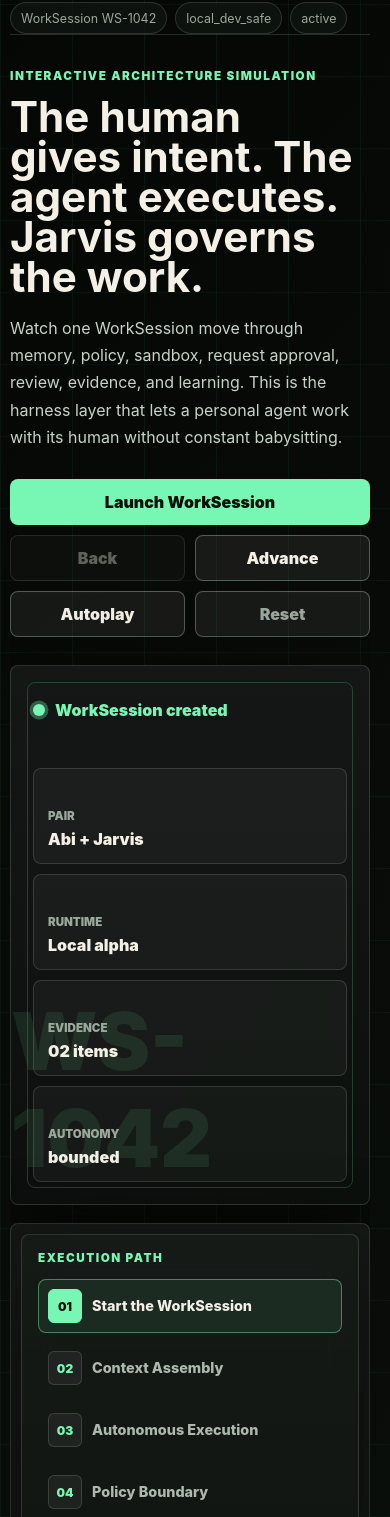
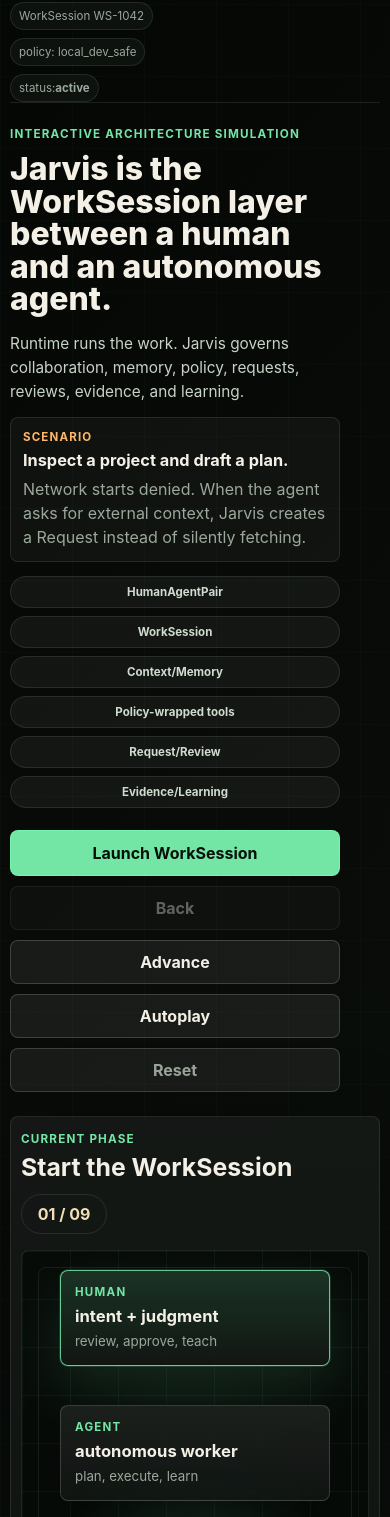
Before and after one commit to Flow-Research/jarvis, a plain HTML site: page index.html in a window 390 px wide. Shown: the part 68-1585 px from the top of the page. Drawn offline with Linux system fonts and the light colour scheme.

Commit message:
Refine simulation explainer layout

```diff
--- a/assets/app.js
+++ b/assets/app.js
@@ -273,8 +273,8 @@ function setStep(nextIndex) {
   }, 0);
 
   els.topbarStatus.textContent = step.status;
-  els.missionState.textContent = step.mission;
-  els.evidenceCount.textContent = `${pad(evidenceTotal)} items`;
+  if (els.missionState) els.missionState.textContent = step.mission;
+  if (els.evidenceCount) els.evidenceCount.textContent = `${pad(evidenceTotal)} items`;
   els.stepTitle.textContent = step.title;
   els.stepCounter.textContent = `${pad(current + 1)} / ${pad(steps.length)}`;
   els.stepSummary.textContent = step.summary;
--- a/assets/styles.css
+++ b/assets/styles.css
@@ -1,14 +1,14 @@
 :root {
   color-scheme: dark;
-  --void: #050704;
+  --void: #070807;
   --carbon: #0b0f0c;
-  --panel: #101711;
-  --panel-2: #151d16;
+  --panel: #101310;
+  --panel-2: #171b17;
   --ink: #f4f0e6;
   --muted: #9ba89b;
-  --line: rgb(205 231 205 / 16%);
-  --line-strong: rgb(205 231 205 / 32%);
-  --mint: #78f7b4;
+  --line: rgb(232 238 228 / 10%);
+  --line-strong: rgb(232 238 228 / 18%);
+  --mint: #73e6a6;
   --mint-2: #24b979;
   --cyan: #6fd9ff;
   --amber: #ffb86b;
@@ -31,8 +31,8 @@ body {
   min-height: 100vh;
   overflow-x: hidden;
   background:
-    linear-gradient(90deg, rgb(120 247 180 / 5%) 1px, transparent 1px),
-    linear-gradient(rgb(120 247 180 / 4%) 1px, transparent 1px),
+    linear-gradient(90deg, rgb(120 247 180 / 2.4%) 1px, transparent 1px),
+    linear-gradient(rgb(120 247 180 / 2%) 1px, transparent 1px),
     linear-gradient(135deg, #050704 0%, #0b0f0c 48%, #120f0a 100%);
   background-size: 72px 72px, 72px 72px, auto;
   color: var(--ink);
@@ -48,7 +48,7 @@ body::before {
   z-index: -2;
   pointer-events: none;
   background:
-    linear-gradient(115deg, transparent 0 28%, rgb(120 247 180 / 10%) 28% 29%, transparent 29% 100%),
+    linear-gradient(115deg, transparent 0 28%, rgb(120 247 180 / 5%) 28% 29%, transparent 29% 100%),
     linear-gradient(72deg, transparent 0 68%, rgb(255 184 107 / 8%) 68% 69%, transparent 69% 100%);
 }
 
@@ -83,13 +83,13 @@ button {
 }
 
 .shell {
-  width: min(1540px, calc(100% - 32px));
+  width: min(1440px, calc(100% - 40px));
   margin: 0 auto;
-  padding: 18px 0 44px;
+  padding: 14px 0 40px;
 }
 
 .topbar {
-  min-height: 70px;
+  min-height: 62px;
   display: flex;
   align-items: center;
   justify-content: space-between;
@@ -114,7 +114,7 @@ button {
   border-radius: 8px;
   background: rgb(120 247 180 / 10%);
   color: var(--mint);
-  font-weight: 900;
+  font-weight: 780;
   box-shadow: 0 0 34px rgb(120 247 180 / 16%);
 }
 
@@ -152,16 +152,16 @@ button {
 }
 
 .hero-grid {
-  min-height: 520px;
+  min-height: calc(100svh - 84px);
   display: grid;
-  grid-template-columns: minmax(0, 1fr) 380px;
-  gap: 28px;
+  grid-template-columns: minmax(360px, 0.66fr) minmax(560px, 1fr);
+  gap: 24px;
   align-items: center;
-  padding: 54px 0 34px;
+  padding: 26px 0 18px;
 }
 
 .hero-copy {
-  max-width: 980px;
+  max-width: 680px;
   min-width: 0;
 }
 
@@ -170,39 +170,92 @@ button {
   margin: 0;
   color: var(--mint);
   font-size: 0.73rem;
-  font-weight: 900;
-  letter-spacing: 0.13em;
+  font-weight: 720;
+  letter-spacing: 0.1em;
   text-transform: uppercase;
 }
 
 .hero-copy h1 {
-  max-width: 1040px;
-  margin: 14px 0 18px;
-  font-size: clamp(3.2rem, 8vw, 8.7rem);
-  line-height: 0.88;
+  max-width: 660px;
+  margin: 12px 0 16px;
+  font-size: clamp(2.35rem, 4.1vw, 4.65rem);
+  line-height: 0.98;
+  font-weight: 760;
   letter-spacing: 0;
   text-wrap: balance;
   overflow-wrap: break-word;
 }
 
 .hero-text {
-  max-width: 760px;
+  max-width: 610px;
   margin: 0;
   color: #c8d3c8;
-  font-size: clamp(1rem, 1.6vw, 1.24rem);
-  line-height: 1.7;
+  font-size: clamp(1rem, 1.16vw, 1.12rem);
+  line-height: 1.62;
   overflow-wrap: break-word;
 }
 
-.hero-actions {
+.scenario-card {
+  max-width: 610px;
+  margin-top: 18px;
+  padding: 14px 16px;
+  border: 1px solid var(--line);
+  border-radius: 8px;
+  background: rgb(255 255 255 / 4%);
+}
+
+.scenario-card span {
+  display: block;
+  color: var(--amber);
+  font-size: 0.72rem;
+  font-weight: 720;
+  letter-spacing: 0.1em;
+  text-transform: uppercase;
+}
+
+.scenario-card strong {
+  display: block;
+  margin-top: 6px;
+  color: var(--ink);
+  font-size: 1.02rem;
+}
+
+.scenario-card p {
+  margin: 7px 0 0;
+  color: var(--muted);
+  line-height: 1.5;
+}
+
+.proof-row {
   display: flex;
   flex-wrap: wrap;
+  gap: 8px;
+  margin-top: 18px;
+}
+
+.proof-row span {
+  min-height: 32px;
+  display: inline-flex;
+  align-items: center;
+  border: 1px solid var(--line);
+  border-radius: 999px;
+  background: rgb(255 255 255 / 5%);
+  color: #cfdbcf;
+  font-size: 0.78rem;
+  font-weight: 650;
+  padding: 0 11px;
+}
+
+.hero-actions {
+  display: grid;
+  grid-template-columns: auto minmax(0, 1fr);
+  align-items: center;
   gap: 10px;
-  margin-top: 28px;
+  margin-top: 22px;
 }
 
 .command {
-  min-height: 46px;
+  min-height: 42px;
   display: inline-flex;
   align-items: center;
   justify-content: center;
@@ -210,13 +263,24 @@ button {
   border-radius: 8px;
   background: rgb(244 240 230 / 7%);
   color: var(--ink);
-  font-weight: 900;
+  font-weight: 720;
   padding: 0 16px;
   cursor: pointer;
   transition:
     transform 180ms ease,
     border-color 180ms ease,
     background-color 180ms ease;
+}
+
+.command-group {
+  display: flex;
+  flex-wrap: wrap;
+  gap: 8px;
+}
+
+.command.compact {
+  min-height: 44px;
+  padding: 0 12px;
 }
 
 .command:hover {
@@ -242,11 +306,7 @@ button {
 }
 
 .mission-panel,
-.simulator,
-.story-strip article,
-.rail,
-.operating-stage,
-.sequence {
+.operating-stage {
   border: 1px solid var(--line);
   background:
     linear-gradient(180deg, rgb(255 255 255 / 5%), rgb(255 255 255 / 2%)),
@@ -255,13 +315,30 @@ button {
   backdrop-filter: blur(18px);
 }
 
+.simulator,
+.rail,
+.sequence {
+  border: 1px solid var(--line);
+  background: rgb(255 255 255 / 3%);
+  box-shadow: none;
+  backdrop-filter: none;
+}
+
+.story-strip article {
+  border: 0;
+  border-top: 1px solid var(--line);
+  background: transparent;
+  box-shadow: none;
+  backdrop-filter: none;
+}
+
 .mission-panel {
   position: relative;
   overflow: hidden;
   min-width: 0;
-  min-height: 360px;
+  min-height: 290px;
   border-radius: 8px;
-  padding: 22px;
+  padding: 18px;
 }
 
 .mission-panel::before {
@@ -276,10 +353,10 @@ button {
 .mission-panel::after {
   content: "WS-1042";
   position: absolute;
-  right: -18px;
-  bottom: 18px;
-  color: rgb(120 247 180 / 10%);
-  font-size: 5rem;
+  right: 14px;
+  bottom: 12px;
+  color: rgb(120 247 180 / 5%);
+  font-size: 3.1rem;
   font-weight: 950;
   letter-spacing: 0;
 }
@@ -290,7 +367,7 @@ button {
   display: flex;
   align-items: center;
   gap: 10px;
-  min-height: 44px;
+  min-height: 38px;
   color: var(--mint);
   font-weight: 900;
 }
@@ -310,17 +387,28 @@ button {
   }
 }
 
+.panel-label {
+  position: relative;
+  z-index: 1;
+  margin: 0 0 8px;
+  color: var(--muted);
+  font-size: 0.72rem;
+  font-weight: 950;
+  letter-spacing: 0.12em;
+  text-transform: uppercase;
+}
+
 .mission-grid {
   position: relative;
   z-index: 1;
   display: grid;
   grid-template-columns: 1fr 1fr;
   gap: 10px;
-  margin: 36px 0 0;
+  margin: 22px 0 0;
 }
 
 .mission-grid div {
-  min-height: 96px;
+  min-height: 78px;
   display: grid;
   align-content: end;
   gap: 6px;
@@ -333,19 +421,19 @@ button {
 .mission-grid dt {
   color: var(--muted);
   font-size: 0.72rem;
-  font-weight: 900;
+  font-weight: 720;
   text-transform: uppercase;
 }
 
 .mission-grid dd {
   margin: 0;
   color: var(--ink);
-  font-weight: 900;
+  font-weight: 720;
 }
 
 .simulator {
   display: grid;
-  grid-template-columns: 270px minmax(0, 1fr) 340px;
+  grid-template-columns: 270px minmax(0, 1fr);
   gap: 14px;
   border-radius: 8px;
   padding: 14px;
@@ -371,7 +459,7 @@ button {
 }
 
 .sequence li {
-  min-height: 54px;
+  min-height: 48px;
   display: grid;
   grid-template-columns: 34px 1fr;
   gap: 10px;
@@ -399,7 +487,7 @@ button {
   background: rgb(255 255 255 / 5%);
   color: var(--mint);
   font-size: 0.75rem;
-  font-weight: 900;
+  font-weight: 720;
 }
 
 .sequence li.active .step-index {
@@ -410,14 +498,18 @@ button {
 
 .sequence .step-name {
   font-size: 0.9rem;
-  font-weight: 800;
+  font-weight: 650;
   line-height: 1.25;
 }
 
 .operating-stage {
-  min-height: 760px;
-  padding: 18px;
+  min-height: 640px;
+  padding: 16px;
   min-width: 0;
+}
+
+.hero-stage {
+  min-height: 600px;
 }
 
 .stage-top {
@@ -431,7 +523,7 @@ button {
 .stage-top h2 {
   max-width: 760px;
   margin: 8px 0 0;
-  font-size: clamp(1.7rem, 3vw, 3.3rem);
+  font-size: clamp(1.55rem, 2.2vw, 2.5rem);
   line-height: 1;
   letter-spacing: 0;
 }
@@ -443,12 +535,12 @@ button {
   border: 1px solid var(--line);
   border-radius: 999px;
   color: var(--bone);
-  font-weight: 900;
+  font-weight: 720;
 }
 
 .harness-map {
   position: relative;
-  min-height: 520px;
+  min-height: 410px;
   overflow: hidden;
   border: 1px solid var(--line);
   border-radius: 8px;
@@ -475,12 +567,12 @@ button {
 }
 
 .node {
-  width: 220px;
-  min-height: 112px;
+  width: 190px;
+  min-height: 96px;
   display: grid;
   align-content: center;
   gap: 7px;
-  padding: 18px;
+  padding: 14px;
   border: 1px solid var(--line-strong);
   border-radius: 8px;
   background:
@@ -498,7 +590,7 @@ button {
 .core-inner span {
   color: var(--mint);
   font-size: 0.72rem;
-  font-weight: 950;
+  font-weight: 720;
   letter-spacing: 0.11em;
   text-transform: uppercase;
 }
@@ -526,27 +618,27 @@ button {
 }
 
 .human {
-  top: 42px;
-  left: 36px;
+  top: 28px;
+  left: 28px;
 }
 
 .agent {
-  top: 42px;
-  right: 36px;
+  top: 28px;
+  right: 28px;
 }
 
 .request {
-  left: 36px;
-  bottom: 42px;
+  left: 28px;
+  bottom: 28px;
 }
 
 .runtime {
-  right: 36px;
-  bottom: 42px;
+  right: 28px;
+  bottom: 28px;
 }
 
 .core {
-  width: 280px;
+  width: 228px;
   aspect-ratio: 1;
   left: 50%;
   top: 50%;
@@ -567,7 +659,7 @@ button {
 }
 
 .ring-b {
-  inset: 28px;
+  inset: 24px;
   border-color: rgb(111 217 255 / 24%);
   animation: rotate 9s linear infinite reverse;
 }
@@ -600,7 +692,7 @@ button {
 }
 
 .core-inner {
-  width: 184px;
+  width: 150px;
   aspect-ratio: 1;
   display: grid;
   place-items: center;
@@ -638,30 +730,30 @@ button {
 }
 
 .beam-human {
-  top: 148px;
-  left: 240px;
-  width: 260px;
+  top: 122px;
+  left: 208px;
+  width: 220px;
   transform: rotate(21deg);
 }
 
 .beam-agent {
-  top: 148px;
-  right: 240px;
-  width: 260px;
+  top: 122px;
+  right: 208px;
+  width: 220px;
   transform: rotate(159deg);
 }
 
 .beam-runtime {
-  bottom: 154px;
-  right: 240px;
-  width: 265px;
+  bottom: 126px;
+  right: 208px;
+  width: 220px;
   transform: rotate(201deg);
 }
 
 .beam-request {
-  bottom: 154px;
-  left: 240px;
-  width: 265px;
+  bottom: 126px;
+  left: 208px;
+  width: 220px;
   transform: rotate(-21deg);
 }
 
@@ -683,7 +775,7 @@ button {
   display: grid;
   grid-template-columns: minmax(0, 0.8fr) minmax(0, 1.2fr);
   gap: 14px;
-  margin-top: 14px;
+  margin-top: 12px;
 }
 
 .phase-brief p,
@@ -693,8 +785,8 @@ button {
 }
 
 .phase-brief p {
-  min-height: 140px;
-  padding: 18px;
+  min-height: 118px;
+  padding: 16px;
   border: 1px solid var(--line);
   border-radius: 8px;
   background: rgb(255 255 255 / 5%);
@@ -720,16 +812,17 @@ button {
 }
 
 .phase-brief li {
-  padding: 12px 14px;
+  padding: 10px 12px;
 }
 
 .right-stack {
   display: grid;
+  grid-template-columns: repeat(3, minmax(0, 1fr));
   gap: 14px;
 }
 
 .rail {
-  padding: 16px;
+  padding: 14px;
 }
 
 .rail-head {
@@ -797,14 +890,14 @@ button {
 }
 
 .story-strip article {
-  min-height: 210px;
+  min-height: auto;
   border-radius: 8px;
-  padding: 18px;
+  padding: 22px 0 0;
 }
 
 .story-strip span {
   color: var(--mint);
-  font-weight: 950;
+  font-weight: 720;
 }
 
 .story-strip h3 {
@@ -818,14 +911,13 @@ button {
   line-height: 1.58;
 }
 
-@media (max-width: 1260px) {
-  .hero-grid,
+@media (max-width: 1340px) {
   .simulator {
     grid-template-columns: 1fr;
   }
 
   .mission-panel {
-    min-height: auto;
+    min-height: 260px;
   }
 
   .right-stack,
@@ -838,13 +930,19 @@ button {
   }
 }
 
+@media (max-width: 1260px) {
+  .hero-grid {
+    grid-template-columns: 1fr;
+  }
+}
+
 @media (max-width: 760px) {
   .shell {
-    width: calc(100vw - 20px);
-    max-width: 360px;
-    margin: 0 10px;
-    padding-top: 10px;
-    overflow: hidden;
+    width: 100%;
+    max-width: none;
+    margin: 0;
+    padding: 10px 10px 40px;
+    overflow: visible;
   }
 
   .topbar,
@@ -853,41 +951,90 @@ button {
     flex-direction: column;
   }
 
+  .topbar-meta {
+    display: grid;
+    grid-template-columns: 1fr;
+    width: 100%;
+    justify-content: flex-start;
+  }
+
+  .topbar-meta span {
+    width: fit-content;
+    max-width: 100%;
+    min-height: 28px;
+    font-size: 0.72rem;
+    padding-inline: 8px;
+  }
+
   .hero-grid {
     min-height: auto;
-    padding: 34px 0 18px;
+    padding: 24px 0 16px;
     width: 100%;
     max-width: 100%;
-    overflow: hidden;
+    overflow: visible;
+  }
+
+  .hero-grid > *,
+  .hero-copy > *,
+  .simulator > *,
+  .right-stack > * {
+    min-width: 0;
+    max-width: 100%;
   }
 
   .hero-copy {
     width: 100%;
-    max-width: 100%;
-    overflow: hidden;
+    max-width: 330px;
+    overflow: visible;
   }
 
   .hero-copy h1 {
-    max-width: min(100%, 345px);
-    font-size: clamp(2.55rem, 10.8vw, 3rem);
-    line-height: 0.95;
+    max-width: 330px;
+    font-size: clamp(1.92rem, 8.2vw, 2.28rem);
+    line-height: 1.02;
     text-wrap: auto;
   }
 
   .hero-text {
-    max-width: 100%;
-    font-size: 1rem;
+    width: 100%;
+    max-width: 330px;
+    font-size: 0.96rem;
+    line-height: 1.55;
+  }
+
+  .scenario-card {
+    max-width: 330px;
+    margin-top: 14px;
+    padding: 12px;
+    overflow-wrap: break-word;
+  }
+
+  .proof-row {
+    display: grid;
+    grid-template-columns: 1fr;
+    max-width: 330px;
+    margin-top: 14px;
+  }
+
+  .proof-row span {
+    width: 100%;
+    justify-content: center;
+    text-align: center;
+    font-size: 0.72rem;
+    padding-inline: 8px;
   }
 
   .hero-actions {
     display: grid;
-    grid-template-columns: minmax(0, 1fr) minmax(0, 1fr);
+    grid-template-columns: 1fr;
     width: 100%;
-    max-width: 100%;
+    max-width: calc(100vw - 20px);
   }
 
-  .hero-actions .primary {
-    grid-column: 1 / -1;
+  .command-group {
+    display: grid;
+    grid-template-columns: 1fr;
+    gap: 10px;
   }
 
   .command {
@@ -896,12 +1043,26 @@ button {
     padding-inline: 10px;
   }
 
+  .command.primary {
+    min-height: 46px;
+  }
+
   .mission-grid,
   .right-stack,
   .story-strip,
   .phase-brief,
   .sequence ol {
     grid-template-columns: 1fr;
+  }
+
+  .simulator {
+    width: 100%;
+    max-width: calc(100vw - 20px);
+    overflow: visible;
+  }
+
+  .hero-stage {
+    max-width: calc(100vw - 20px);
   }
 
   .simulator,
--- a/index.html
+++ b/index.html
@@ -24,8 +24,8 @@
         </a>
         <div class="topbar-meta">
           <span>WorkSession WS-1042</span>
-          <span>local_dev_safe</span>
-          <span id="topbarStatus">created</span>
+          <span>policy: local_dev_safe</span>
+          <span>status: <b id="topbarStatus">created</b></span>
         </div>
       </header>
 
@@ -33,65 +33,49 @@
         <div class="hero-copy">
           <p class="kicker">Interactive architecture simulation</p>
           <h1 id="page-title">
-            The human gives intent. The agent executes. Jarvis governs the work.
+            Jarvis is the WorkSession layer between a human and an autonomous agent.
           </h1>
           <p class="hero-text">
-            Watch one WorkSession move through memory, policy, sandbox,
-            request approval, review, evidence, and learning. This is the
-            harness layer that lets a personal agent work with its human
-            without constant babysitting.
+            Runtime runs the work. Jarvis governs collaboration, memory,
+            policy, requests, reviews, evidence, and learning.
           </p>
+          <div class="scenario-card" aria-label="Visible scenario">
+            <span>Scenario</span>
+            <strong>Inspect a project and draft a plan.</strong>
+            <p>
+              Network starts denied. When the agent asks for external context,
+              Jarvis creates a Request instead of silently fetching.
+            </p>
+          </div>
+          <div class="proof-row" aria-label="Jarvis proof points">
+            <span>HumanAgentPair</span>
+            <span>WorkSession</span>
+            <span>Context/Memory</span>
+            <span>Policy-wrapped tools</span>
+            <span>Request/Review</span>
+            <span>Evidence/Learning</span>
+          </div>
           <div class="hero-actions" aria-label="Simulation controls">
             <button class="command primary" id="startBtn" type="button">
               Launch WorkSession
             </button>
-            <button class="command" id="prevBtn" type="button">Back</button>
-            <button class="command" id="nextBtn" type="button">Advance</button>
+            <div class="command-group" aria-label="Playback controls">
+              <button class="command compact" id="prevBtn" type="button">Back</button>
+              <button class="command compact" id="nextBtn" type="button">Advance</button>
               <button
-              class="command"
+                class="command compact"
                 id="autoBtn"
                 type="button"
                 aria-pressed="false"
               >
                 Autoplay
               </button>
-            <button class="command ghost" id="resetBtn" type="button">Reset</button>
+              <button class="command compact ghost" id="resetBtn" type="button">Reset</button>
+            </div>
           </div>
         </div>
 
-        <aside class="mission-panel" aria-label="Live mission state">
-          <div class="mission-header">
-            <span class="pulse"></span>
-            <span id="missionState">Ready</span>
-          </div>
-          <dl class="mission-grid">
-            <div>
-              <dt>Pair</dt>
-              <dd>Abi + Jarvis</dd>
-            </div>
-            <div>
-              <dt>Runtime</dt>
-              <dd>Local alpha</dd>
-            </div>
-            <div>
-              <dt>Evidence</dt>
-              <dd id="evidenceCount">01 item</dd>
-            </div>
-            <div>
-              <dt>Autonomy</dt>
-              <dd>bounded</dd>
-            </div>
-          </dl>
-        </aside>
-      </section>
-
-      <section class="simulator" aria-label="Jarvis operating simulation">
-        <nav class="sequence" aria-label="WorkSession steps">
-          <div class="section-label">Execution path</div>
-          <ol id="timeline"></ol>
-        </nav>
-
-        <section class="operating-stage" aria-label="Operating surface">
+        <section class="operating-stage hero-stage" aria-label="Operating surface">
           <div class="stage-top">
             <div>
               <span class="section-label">Current phase</span>
@@ -125,8 +109,8 @@
 
             <div class="node runtime" data-node="runtime">
               <span>Runtime substrate</span>
-              <strong>durable execution</strong>
-              <small>session files sandbox stream</small>
+              <strong>internal session</strong>
+              <small>sandbox files stream</small>
             </div>
 
             <div class="node request" data-node="request">
@@ -148,6 +132,13 @@
             <ul id="eventLog"></ul>
           </div>
         </section>
+      </section>
+
+      <section class="simulator" aria-label="Jarvis operating simulation">
+        <nav class="sequence" aria-label="WorkSession steps">
+          <div class="section-label">Execution path</div>
+          <ol id="timeline"></ol>
+        </nav>
 
         <aside class="right-stack" aria-label="State rails">
           <section class="rail policy-rail" aria-labelledby="policyTitle">
```
Also changed, not shown: README.md. Lines whose indentation alone changed are shown as unchanged.
